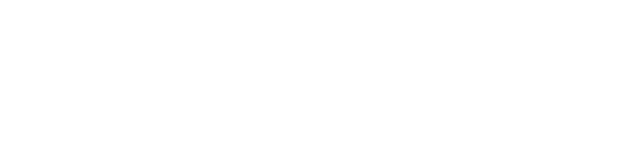
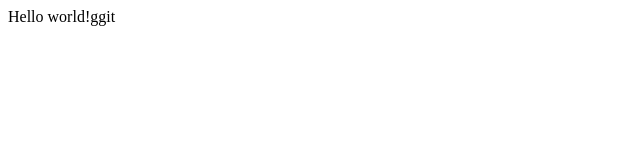
Before and after one commit to Damodar-kumar/my-project, a plain HTML site: page index.html in a window 1280 px wide. Shown: the whole page, without its empty margins (0-640 px from the left). Drawn offline with Linux system fonts and the light colour scheme.

Commit message:
fix footer

```diff
--- a/index.html
+++ b/index.html
@@ -9,6 +9,6 @@
 <body>
   <header></header>
   <main></main>
-  <footer></footer>
+  <footer>Hello world!ggit </footer>
 </body>
 </html>
```
